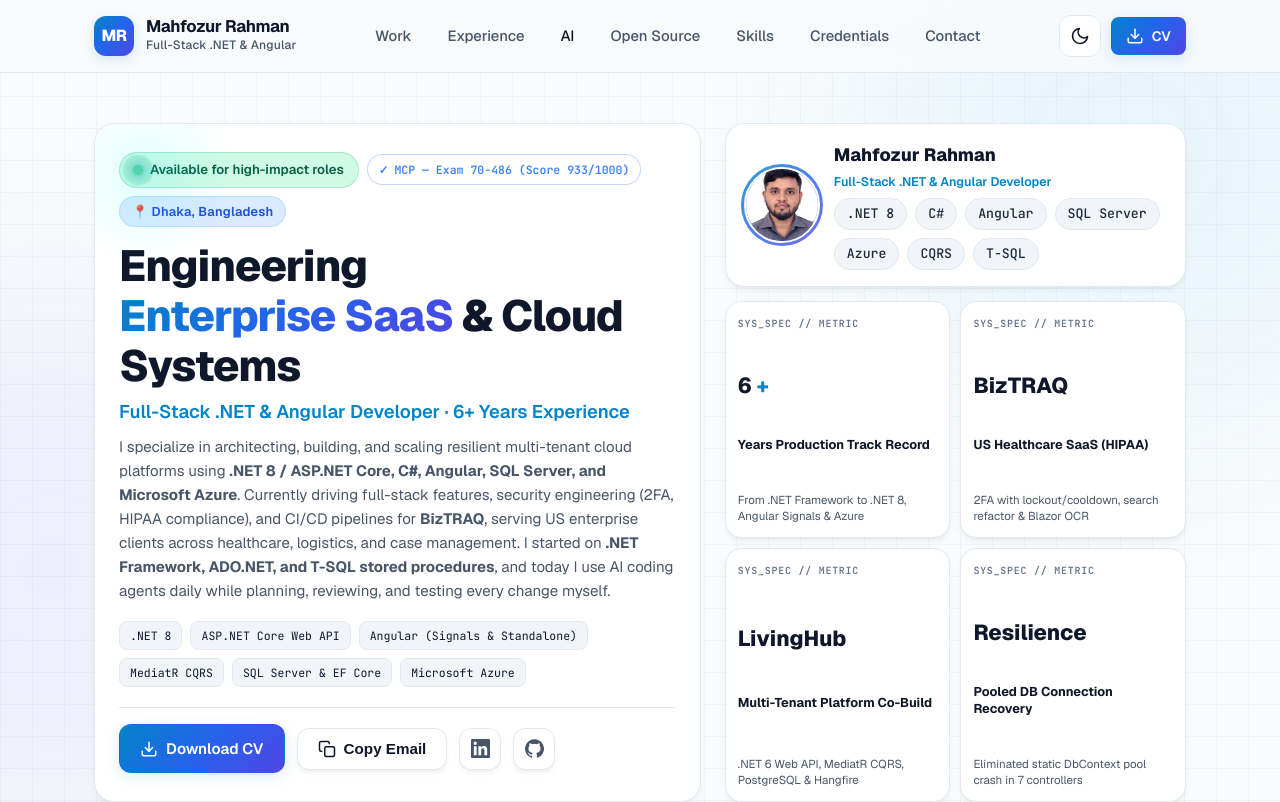
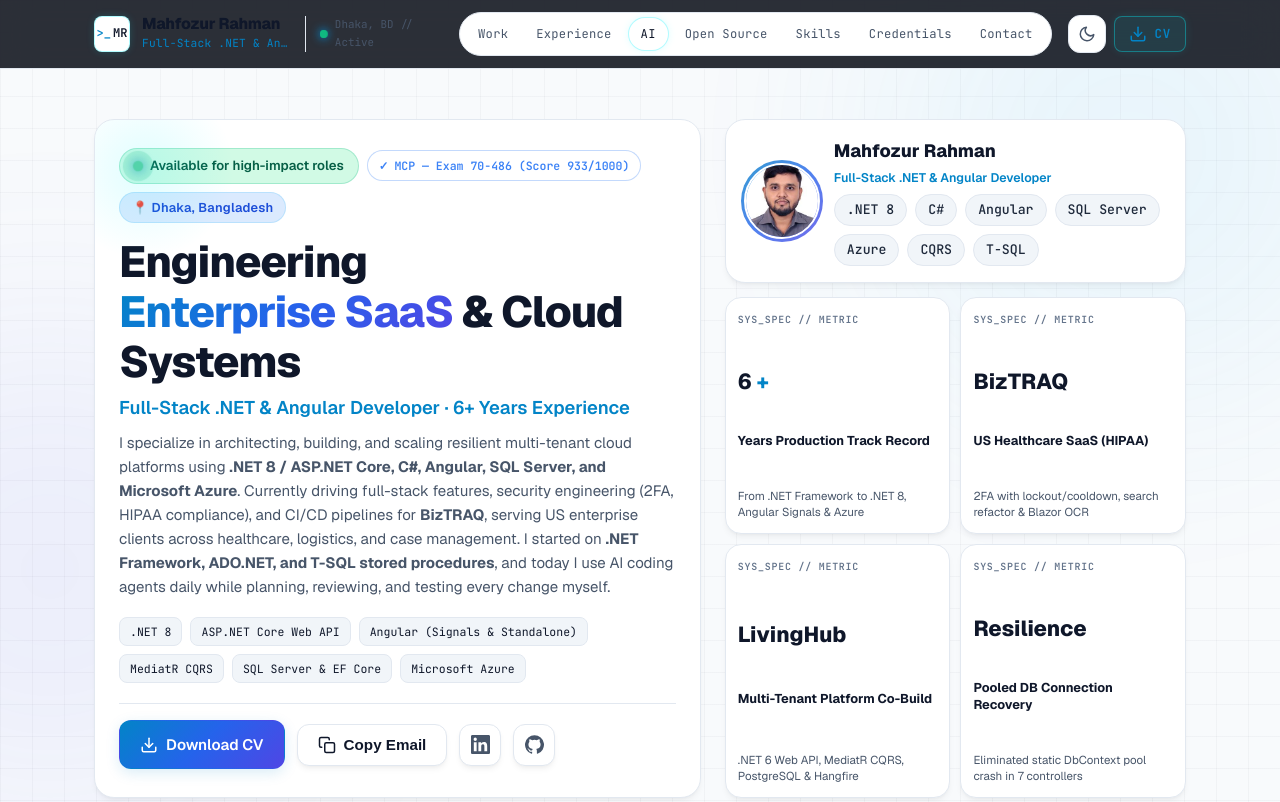
Before and after one commit to mahfozmt/mahfozmt.github.io, an Angular app: page / in a window 1280 px wide. Shown: the top 802 px of the page. Built offline with nearby package versions, Linux system fonts and the light colour scheme.

Commit message:
feat(nav-skills): redesign top-nav header and technical stack matrix for unified obsidian bento aesthetic

```diff
--- a/src/app/components/skills/skills.css
+++ b/src/app/components/skills/skills.css
@@ -1,5 +1,42 @@
 :host {
   display: block;
+}
+
+.skills-matrix-section {
+  position: relative;
+  padding: 60px 0 70px;
+}
+
+.skills-header-row {
+  display: flex;
+  flex-direction: column;
+  gap: 16px;
+  margin-bottom: 32px;
+}
+
+@media (min-width: 768px) {
+  .skills-header-row {
+    flex-direction: row;
+    align-items: flex-end;
+    justify-content: space-between;
+  }
+}
+
+.telemetry-pill {
+  display: inline-flex;
+  align-items: center;
+  gap: 8px;
+  font-family: var(--font-mono);
+  font-size: 0.68rem;
+  font-weight: 700;
+  letter-spacing: 0.08em;
+  color: var(--primary);
+  background: var(--surface);
+  border: 1px solid rgba(0, 242, 254, 0.25);
+  padding: 6px 14px;
+  border-radius: var(--radius-sm);
+  white-space: nowrap;
+  box-shadow: 0 0 12px -3px rgba(0, 242, 254, 0.15);
 }
 
 .skills-grid {
@@ -7,56 +44,81 @@
   grid-template-columns: repeat(3, 1fr);
   gap: 20px;
 }
+
 @media (max-width: 960px) {
   .skills-grid {
     grid-template-columns: repeat(2, 1fr);
   }
 }
+
 @media (max-width: 600px) {
   .skills-grid {
     grid-template-columns: 1fr;
   }
 }
+
 .skill-card {
   background: var(--surface);
   border: 1px solid var(--border);
   border-radius: var(--radius-lg);
-  padding: 24px;
+  padding: 22px 20px;
   box-shadow: var(--card-shadow);
-  transition: all 0.25s ease;
+  transition: all 0.25s cubic-bezier(0.4, 0, 0.2, 1);
   display: flex;
   flex-direction: column;
+  justify-content: space-between;
   gap: 16px;
+  position: relative;
+  overflow: hidden;
 }
+
 .skill-card:hover {
-  box-shadow: var(--card-shadow-hover);
-  border-color: rgba(56, 189, 248, 0.3);
+  box-shadow: 0 8px 24px -4px rgba(0, 242, 254, 0.15);
+  border-color: rgba(0, 242, 254, 0.4);
   transform: translateY(-2px);
 }
+
 .skill-card-head {
   display: flex;
   align-items: center;
   gap: 12px;
 }
+
 .skill-card-icon {
-  width: 36px;
-  height: 36px;
+  width: 38px;
+  height: 38px;
   border-radius: var(--radius-sm);
-  background: var(--primary-soft);
+  background: var(--surface-elevated);
+  border: 1px solid rgba(0, 242, 254, 0.25);
   color: var(--primary);
   display: flex;
   align-items: center;
   justify-content: center;
   flex-shrink: 0;
+  box-shadow: 0 0 10px -2px rgba(0, 242, 254, 0.2);
 }
+
 .skill-card-icon svg {
   width: 20px;
   height: 20px;
 }
+
+.skill-category-tag {
+  display: block;
+  font-family: var(--font-mono);
+  font-size: 0.62rem;
+  font-weight: 600;
+  letter-spacing: 0.08em;
+  color: var(--primary);
+  margin-bottom: 2px;
+}
+
 .skill-card-title {
   font-size: 1.05rem;
-  font-weight: 700;
+  font-weight: 800;
   color: var(--text);
+  letter-spacing: -0.015em;
+  margin: 0;
 }
 
 .skill-card.skill-card-wide {
--- a/src/app/components/skills/skills.html
+++ b/src/app/components/skills/skills.html
@@ -1,6 +1,16 @@
-<section id="skills" class="section" [attr.aria-labelledby]="heading.headingId">
+<section
+  id="skills"
+  class="section skills-matrix-section"
+  [attr.aria-labelledby]="heading.headingId"
+>
   <div class="container">
-    <app-section-header [heading]="heading" />
+    <div class="skills-header-row">
+      <app-section-header [heading]="heading" />
+      <div class="telemetry-pill">
+        <span class="pulse-dot"></span>
+        <span>PRODUCTION-PROVEN MATRIX</span>
+      </div>
+    </div>
 
     <div class="skills-grid">
       @for (group of groups; track group.id) {
@@ -41,7 +51,12 @@
                 }
               </svg>
             </div>
-            <h3 class="skill-card-title">{{ group.title }}</h3>
+            <div>
+              <span class="skill-category-tag"
+                >LAYER // {{ group.id.replace('-', '_').toUpperCase() }}</span
+              >
+              <h3 class="skill-card-title">{{ group.title }}</h3>
+            </div>
           </div>
           <app-chip-list [chips]="group.chips" />
         </div>
--- a/src/app/components/top-nav/top-nav.css
+++ b/src/app/components/top-nav/top-nav.css
@@ -2,14 +2,11 @@
   display: contents;
 }
 
-/* ----------------------------------------------------
-   HEADER & NAVIGATION
-   ---------------------------------------------------- */
 header.top-nav {
   position: sticky;
   top: 0;
   z-index: 100;
-  background: var(--nav-bg);
+  background: rgba(15, 19, 28, 0.88);
   backdrop-filter: blur(16px) saturate(180%);
   -webkit-backdrop-filter: blur(16px) saturate(180%);
   border-bottom: 1px solid var(--border);
@@ -18,90 +15,150 @@ header.top-nav {
     background 0.3s ease;
 }
 
+[data-theme='light'] header.top-nav {
+  background: rgba(255, 255, 255, 0.9);
+}
+
 .nav-wrapper {
   display: flex;
   align-items: center;
   justify-content: space-between;
-  gap: 12px;
-  height: 72px;
+  gap: 16px;
+  height: 68px;
+}
+
+.brand-group {
+  display: flex;
+  align-items: center;
+  gap: 16px;
+  min-width: 0;
 }
 
 .brand-logo {
   display: flex;
   align-items: center;
   gap: 12px;
-  /* Lets the name shrink (and truncate) instead of pushing the buttons off the bar. */
   min-width: 0;
-  font-weight: 800;
-  font-size: 1.15rem;
-  letter-spacing: -0.02em;
   color: var(--text);
+  text-decoration: none;
 }
-.brand-logo:hover {
-  color: var(--text);
-}
+
 .brand-icon {
-  width: 40px;
-  height: 40px;
-  border-radius: var(--radius-md);
-  background: var(--accent-gradient);
+  width: 36px;
+  height: 36px;
+  border-radius: var(--radius-sm);
+  background: var(--surface-elevated);
+  border: 1px solid rgba(0, 242, 254, 0.3);
   display: flex;
   align-items: center;
   justify-content: center;
-  color: white;
+  gap: 2px;
+  font-family: var(--font-mono);
+  font-size: 0.75rem;
   font-weight: 800;
-  font-size: 1rem;
-  box-shadow: 0 4px 12px var(--primary-glow);
+  color: var(--primary);
+  box-shadow: 0 0 10px -2px rgba(0, 242, 254, 0.25);
   flex-shrink: 0;
+  transition: all 0.25s ease;
 }
+
+.brand-logo:hover .brand-icon {
+  border-color: var(--primary);
+  box-shadow: 0 0 16px -2px rgba(0, 242, 254, 0.45);
+}
+
+.brand-terminal {
+  color: var(--primary);
+  font-size: 0.75rem;
+  font-weight: 700;
+}
+
+.brand-initials {
+  color: var(--text);
+  font-weight: 800;
+}
+
 .brand-title {
   display: flex;
   flex-direction: column;
   min-width: 0;
 }
-.brand-title span.name,
-.brand-title span.title {
-  /* One line each; anything too long ends in an ellipsis rather than wrapping out of the bar. */
+
+.brand-title span.name {
+  font-size: 0.98rem;
+  font-weight: 800;
+  color: var(--text);
+  line-height: 1.2;
   white-space: nowrap;
   overflow: hidden;
   text-overflow: ellipsis;
+  letter-spacing: -0.015em;
 }
-.brand-title span.name {
-  font-size: 1.05rem;
-  font-weight: 700;
-  line-height: 1.2;
+
+.brand-title span.title {
+  font-family: var(--font-mono);
+  font-size: 0.7rem;
+  color: var(--primary);
+  white-space: nowrap;
+  overflow: hidden;
+  text-overflow: ellipsis;
+  letter-spacing: 0.02em;
 }
-.brand-title span.title {
-  font-size: 0.75rem;
-  font-weight: 500;
+
+.header-status-beacon {
+  display: none;
+  align-items: center;
+  gap: 8px;
+  padding-left: 14px;
+  border-left: 1px solid var(--border);
+  font-family: var(--font-mono);
+  font-size: 0.68rem;
   color: var(--text-muted);
-  letter-spacing: 0.02em;
+}
+
+@media (min-width: 1200px) {
+  .header-status-beacon {
+    display: inline-flex;
+  }
 }
 
 nav.desktop-nav {
   display: flex;
   align-items: center;
-  gap: 8px;
+  gap: 4px;
+  background: var(--surface);
+  border: 1px solid var(--border);
+  padding: 4px 6px;
+  border-radius: var(--radius-full);
 }
+
 nav.desktop-nav a {
   white-space: nowrap;
+  font-family: var(--font-mono);
+  font-size: 0.76rem;
+  letter-spacing: 0.02em;
   color: var(--text-muted);
-  font-size: 0.925rem;
-  font-weight: 500;
-  padding: 8px 14px;
-  border-radius: var(--radius-sm);
+  padding: 6px 12px;
+  border-radius: var(--radius-full);
   transition: all 0.2s ease;
+  text-decoration: none;
 }
-nav.desktop-nav a:hover,
+
+nav.desktop-nav a:hover {
+  color: var(--primary);
+}
+
 nav.desktop-nav a.active {
   color: var(--text);
-  background: var(--surface-hover);
+  background: var(--surface-elevated);
+  border: 1px solid rgba(0, 242, 254, 0.3);
+  box-shadow: 0 0 10px -2px rgba(0, 242, 254, 0.2);
 }
 
 .nav-actions {
   display: flex;
   align-items: center;
-  gap: 10px;
+  gap: 8px;
   flex-shrink: 0;
 }
 
@@ -109,23 +166,43 @@ nav.desktop-nav a.active {
   display: inline-flex;
   align-items: center;
   justify-content: center;
-  width: 42px;
-  height: 42px;
+  width: 38px;
+  height: 38px;
   border-radius: var(--radius-md);
   border: 1px solid var(--border);
   background: var(--surface);
-  color: var(--text);
+  color: var(--text-muted);
   cursor: pointer;
   transition: all 0.2s ease;
 }
+
 .btn-icon:hover {
-  background: var(--surface-hover);
+  color: var(--primary);
   border-color: var(--primary);
   transform: translateY(-1px);
 }
+
 .btn-icon svg {
-  width: 20px;
-  height: 20px;
+  width: 18px;
+  height: 18px;
+}
+
+.nav-actions .btn.btn-primary {
+  background: rgba(0, 242, 254, 0.08);
+  border: 1px solid rgba(0, 242, 254, 0.35);
+  color: var(--primary) !important;
+  font-family: var(--font-mono);
+  font-size: 0.78rem;
+  letter-spacing: 0.06em;
+  font-weight: 700;
+  box-shadow: 0 0 12px -3px rgba(0, 242, 254, 0.2);
+}
+
+.nav-actions .btn.btn-primary:hover {
+  background: rgba(0, 242, 254, 0.16);
+  border-color: var(--primary);
+  box-shadow: 0 0 16px -2px rgba(0, 242, 254, 0.35);
+  transform: translateY(-1px);
 }
 
 .mobile-menu-toggle {
@@ -136,7 +213,7 @@ nav.desktop-nav a.active {
 .mobile-nav-drawer {
   display: none;
   position: fixed;
-  top: 72px;
+  top: 68px;
   left: 0;
   right: 0;
   bottom: 0;
@@ -144,29 +221,29 @@ nav.desktop-nav a.active {
   border-top: 1px solid var(--border);
   padding: 24px;
   flex-direction: column;
-  gap: 16px;
+  gap: 14px;
   z-index: 99;
   overflow-y: auto;
-  /*
-   * The drawer lives inside <header>, whose backdrop-filter makes the header (not the viewport) the
-   * containing block for fixed children, so `bottom: 0` alone collapses the panel to a sliver.
-   * An explicit height gives the full-screen panel back.
-   */
-  height: calc(100vh - 72px);
-  height: calc(100dvh - 72px);
+  height: calc(100vh - 68px);
+  height: calc(100dvh - 68px);
 }
+
 .mobile-nav-drawer.open {
   display: flex;
 }
+
 .mobile-nav-drawer a:not(.btn) {
-  font-size: 1.2rem;
+  font-family: var(--font-mono);
+  font-size: 1.05rem;
   font-weight: 600;
   color: var(--text);
   padding: 12px 16px;
   border-radius: var(--radius-md);
   background: var(--surface);
   border: 1px solid var(--border);
+  text-decoration: none;
 }
+
 .mobile-nav-drawer .mobile-actions {
   display: flex;
   flex-direction: column;
@@ -174,13 +251,6 @@ nav.desktop-nav a.active {
   margin-top: 12px;
 }
 
-/* The download button inside the drawer is a .btn, so it keeps its own button styling. */
-.mobile-nav-drawer .btn {
-  padding: 12px 16px;
-  font-size: 1.2rem;
-}
-
-/* The seven menu links plus the name need about 1,000px, so tablets get the menu button too. */
 @media (max-width: 1040px) {
   nav.desktop-nav {
     display: none;
@@ -198,9 +268,8 @@ nav.desktop-nav a.active {
     gap: 10px;
   }
   .brand-title span.name {
-    font-size: 0.975rem;
+    font-size: 0.92rem;
   }
-  /* The tagline is repeated right below in the hero, and there is no room for it on a phone. */
   .brand-title span.title {
     display: none;
   }
@@ -208,24 +277,16 @@ nav.desktop-nav a.active {
     gap: 6px;
   }
   .btn-icon {
-    width: 38px;
-    height: 38px;
+    width: 36px;
+    height: 36px;
   }
-  /* The CV button keeps its icon and loses its label so the bar fits. */
   .nav-actions .btn-sm {
     padding: 0;
-    width: 38px;
-    height: 38px;
+    width: 36px;
+    height: 36px;
     justify-content: center;
   }
   .nav-actions .btn-sm span {
     display: none;
   }
 }
-
-/* Very small phones: the name is the first thing to give way. */
-@media (max-width: 340px) {
-  .brand-title span.name {
-    font-size: 0.9rem;
-  }
-}
--- a/src/app/components/top-nav/top-nav.html
+++ b/src/app/components/top-nav/top-nav.html
@@ -1,12 +1,21 @@
 <header class="top-nav">
   <div class="container nav-wrapper">
-    <a href="#top" class="brand-logo" [attr.aria-label]="profile.name + ' - Home'">
-      <div class="brand-icon">{{ brand.initials }}</div>
-      <div class="brand-title">
-        <span class="name">{{ profile.name }}</span>
-        <span class="title">{{ brand.tagline }}</span>
+    <div class="brand-group">
+      <a href="#top" class="brand-logo" [attr.aria-label]="profile.name + ' - Home'">
+        <div class="brand-icon">
+          <span class="brand-terminal">&gt;_</span>
+          <span class="brand-initials">{{ brand.initials }}</span>
+        </div>
+        <div class="brand-title">
+          <span class="name">{{ profile.name }}</span>
+          <span class="title">{{ brand.tagline }}</span>
+        </div>
+      </a>
+      <div class="header-status-beacon" aria-hidden="true">
+        <span class="pulse-dot"></span>
+        <span class="beacon-label">Dhaka, BD // Active</span>
       </div>
-    </a>
+    </div>
 
     <!-- Desktop Navigation Links -->
     <nav class="desktop-nav" aria-label="Primary navigation">
--- a/src/app/data/skills.data.ts
+++ b/src/app/data/skills.data.ts
@@ -3,10 +3,10 @@ import { SkillGroup } from '../models/skill.model';
 
 export const SKILLS_SECTION: SectionHeading = {
   headingId: 'skills-heading',
-  eyebrow: 'Technical Mastery',
-  title: 'Skills & Technology Stack',
+  eyebrow: 'Capabilities // Enterprise_Stack',
+  title: 'Technical Stack & Architectural Matrix',
   description:
-    'Battle-tested tools, languages, and frameworks applied in enterprise production systems every week.',
+    'Catalog of production proficiencies across back-end services, reactive front-end, data stores, and cloud architectures.',
 };
 
 export const SKILL_GROUPS: readonly SkillGroup[] = [
```
